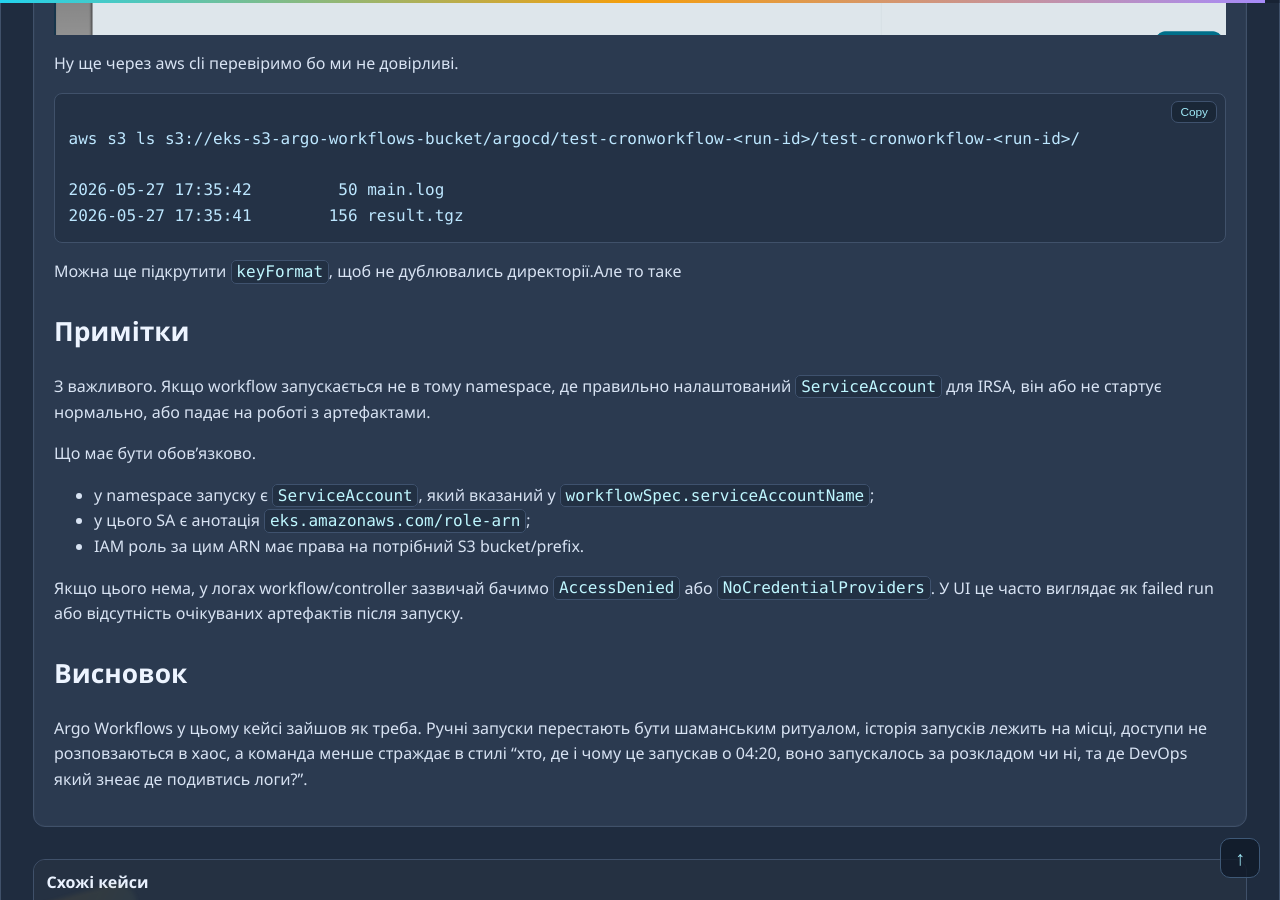
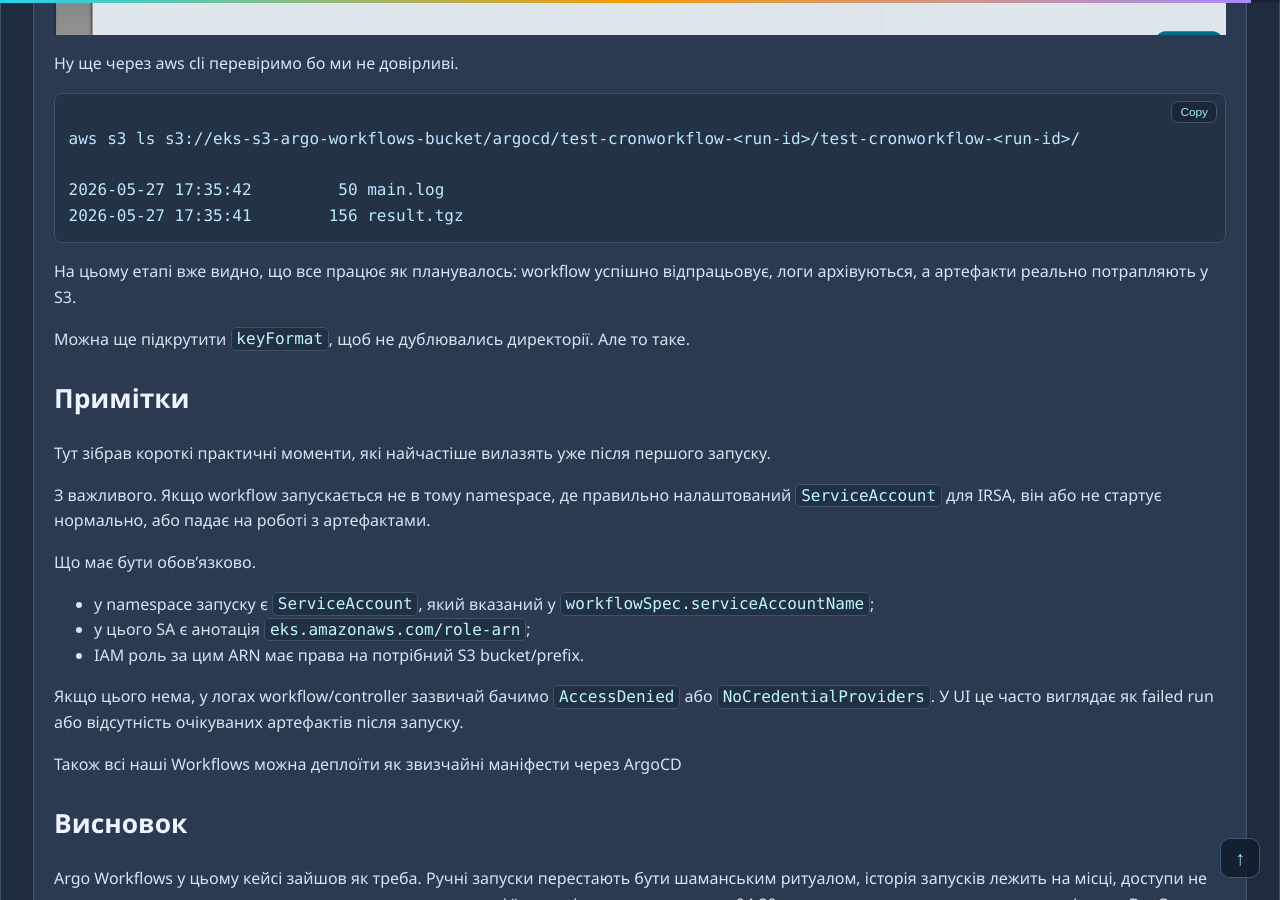
Before and after one commit to paparoot-devops/paparoot, a Jekyll site: the page built from _posts/2026-05-26-argo-workflows-v-eks.md, in a window 1280 px wide and 900 px high, scrolled down 13978 px. Built offline with Jekyll 4.4.1, drawn with Linux system fonts in a browser that asks for light colours.

Commit message:
add new post

````diff
--- a/_posts/2026-05-26-argo-workflows-v-eks.md
+++ b/_posts/2026-05-26-argo-workflows-v-eks.md
@@ -455,9 +455,14 @@ aws s3 ls s3://eks-s3-argo-workflows-bucket/argocd/test-cronworkflow-<run-id>/te
 2026-05-27 17:35:42         50 main.log
 2026-05-27 17:35:41        156 result.tgz
 ```
-Можна ще підкрутити `keyFormat`, щоб не дублювались директорії.Але то таке
+
+На цьому етапі вже видно, що все працює як планувалось: workflow успішно відпрацьовує, логи архівуються, а артефакти реально потрапляють у S3.
+
+Можна ще підкрутити `keyFormat`, щоб не дублювались директорії. Але то таке.
 
 ## Примітки {#notes}
+
+Тут зібрав короткі практичні моменти, які найчастіше вилазять уже після першого запуску.
 
 З важливого. Якщо workflow запускається не в тому namespace, де правильно налаштований `ServiceAccount` для IRSA, він або не стартує нормально, або падає на роботі з артефактами.
 
@@ -468,6 +473,8 @@ aws s3 ls s3://eks-s3-argo-workflows-bucket/argocd/test-cronworkflow-<run-id>/te
 
 Якщо цього нема, у логах workflow/controller зазвичай бачимо `AccessDenied` або `NoCredentialProviders`. У UI це часто виглядає як failed run або відсутність очікуваних артефактів після запуску.
 
+Також всі наші Workflows можна деплоїти як звизчайні маніфести через ArgoCD
+
 ## Висновок {#summary}
 
 Argo Workflows у цьому кейсі зайшов як треба. Ручні запуски перестають бути шаманським ритуалом, історія запусків лежить на місці, доступи не розповзаються в хаос, а команда менше страждає в стилі "хто, де і чому це запускав о 04:20, воно запускалось за розкладом чи ні, та де DevOps який знеає де подивтись логи?".
````
